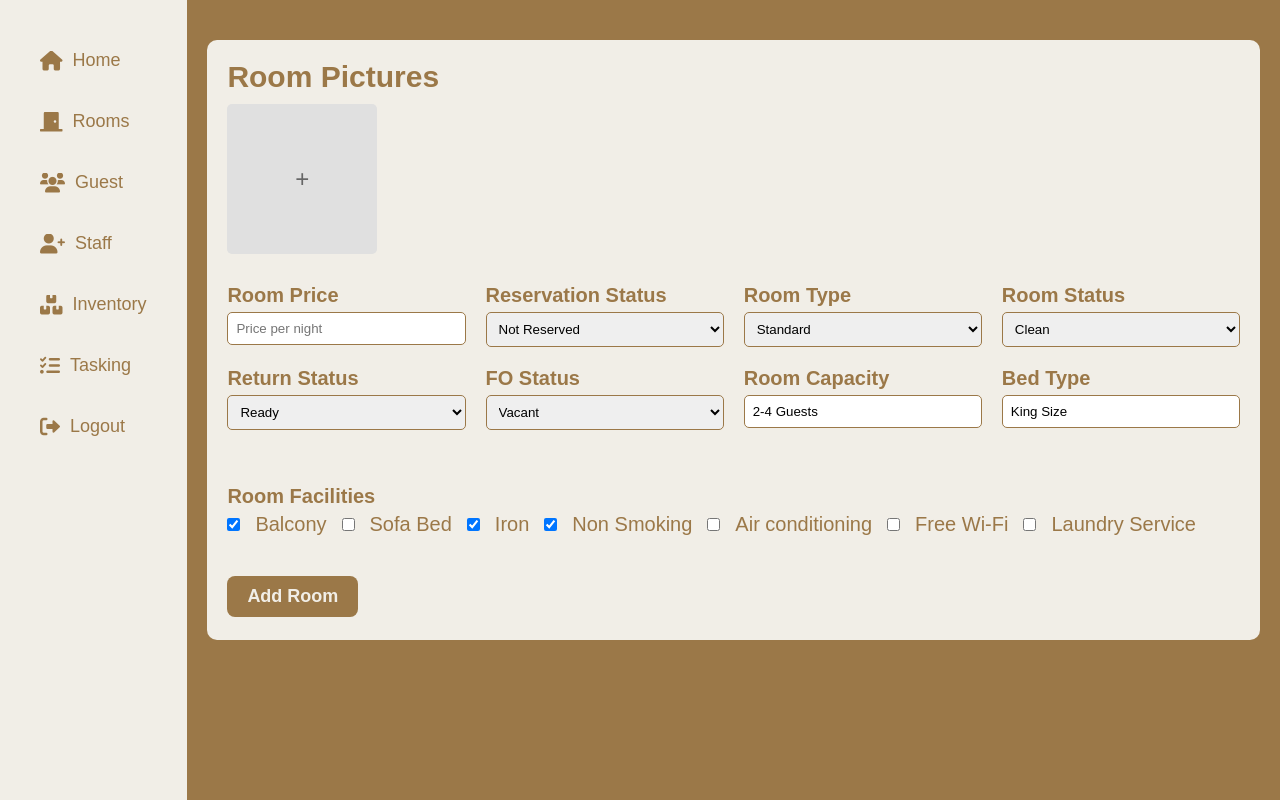
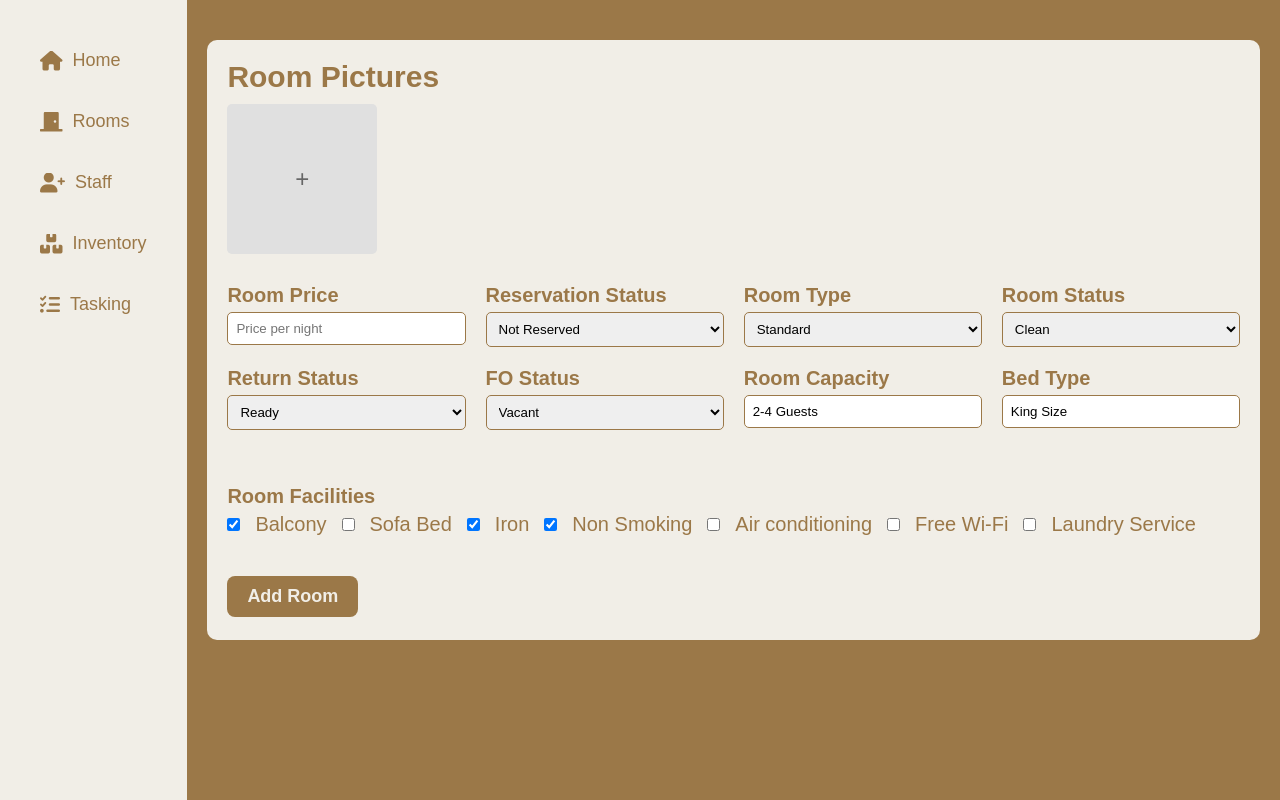
Before and after one commit to Saradiaa20/SWE-project-Hotel-management-system-, a PHP site: page /AddRooms.php in a window 1280 px wide. Run offline with PHP 8.4, Linux system fonts and the light colour scheme.

Commit message:
Update AddRooms.php

```diff
--- a/PHP/Admin/AddRooms.php
+++ b/PHP/Admin/AddRooms.php
@@ -316,12 +316,11 @@
   <aside class="sidebar">
     <ul class="sidebar-menu">
       <li><a href="#"><i class="fas fa-home"></i>Home</a></li>
-      <li><a href="#"><i class="fas fa-door-closed"></i>Rooms</a></li>
-      <li><a href="#"><i class="fas fa-users"></i>Guest</a></li>
-      <li><a href="#"><i class="fas fa-user-plus"></i>Staff</a></li>
-      <li><a href="#"><i class="fas fa-boxes"></i>Inventory</a></li>
-      <li><a href="#"><i class="fas fa-tasks"></i>Tasking</a></li>
-      <li><a href="#"><i class="fas fa-sign-out-alt"></i>Logout</a></li>
+      <li><a href="AdminRooms.php"><i class="fas fa-door-closed"></i>Rooms</a></li>
+      <li><a href="..Staff/StaffInventory.php"><i class="fas fa-user-plus"></i>Staff</a></li>
+      <li><a href="inventory.php"><i class="fas fa-boxes"></i>Inventory</a></li>
+      <li><a href="AdminTasks.php"><i class="fas fa-tasks"></i>Tasking</a></li>
+
     </ul>
   </aside>
 
```
